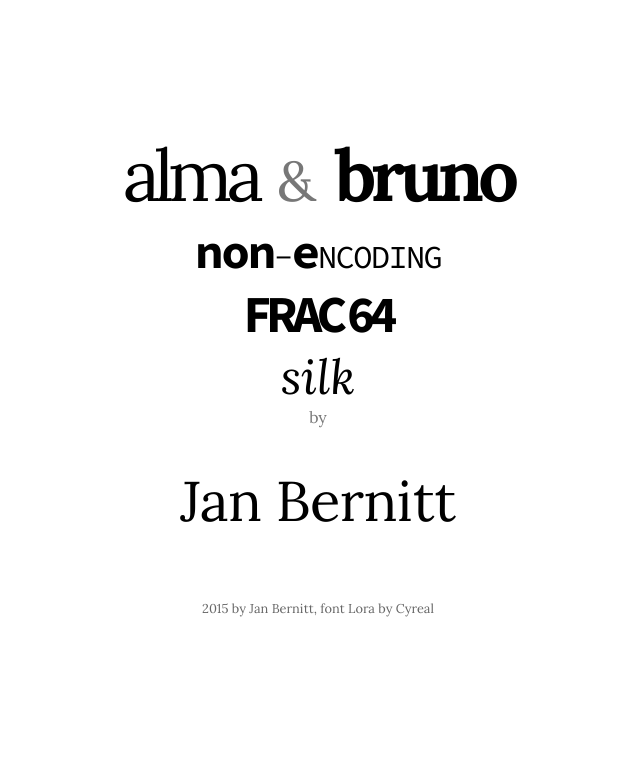
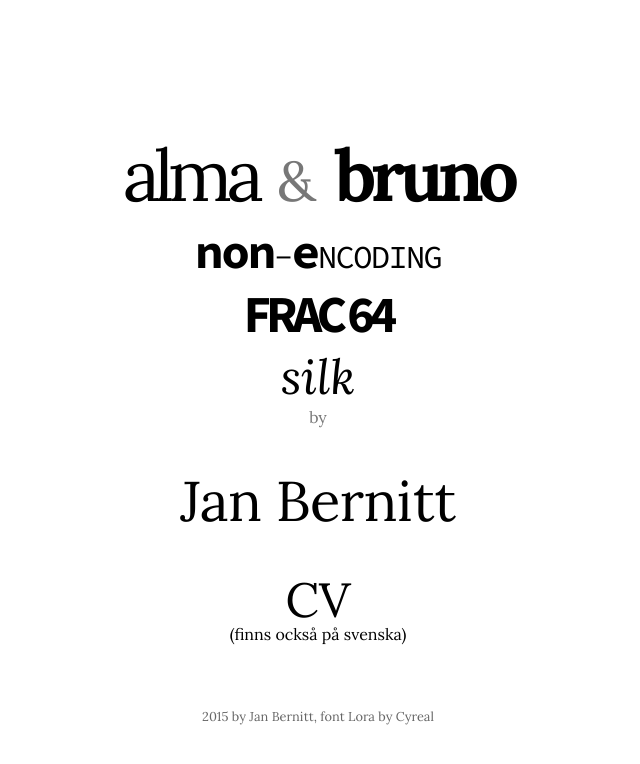
Before and after one commit to jbee/jbee.github.io, a Jekyll site: the page built from index.md, in a window 1280 px wide. Shown: the top 764 px of the page, without its empty margins (322-962 px from the left). Built offline with Jekyll 4.4.1, drawn with Linux system fonts in a browser that asks for light colours; some web fonts are replaced.

Commit message:
added CV

```diff
--- a/index.md
+++ b/index.md
@@ -14,3 +14,6 @@ title: "Jan Bernitt"
 by
 
 # <a href="mailto:jaanbernitt+jbee.se@gmail.com">Jan Bernitt</a>
+
+## <a href="janbernitt_cv_en.pdf" title="CV in english" lang="en">CV</a>
+<a href="janbernitt_cv _sv.pdf" title="CV på svenska" lang="sv">(finns också på svenska)</a>
--- a/jbee.css
+++ b/jbee.css
@@ -13,6 +13,9 @@ body {
 }
 
 h1 { font-size: 56px; font-weight: 400; letter-spacing: -0.01em; text-align: center; }
+h2 { font-weight: 400; font-size: 48px; padding-bottom: 0; margin-bottom: 0; line-height: 1em; }
+h2 + p { margin: 0; }
+
 
 footer {
 	margin-top: 5em;
@@ -24,7 +27,7 @@ footer a {
 	color: inherit;
 }
 
-a {
+h1, h2, a {
 	text-decoration: none;
 	color: black;
 }
```
Also changed, not shown: 2 other files.
